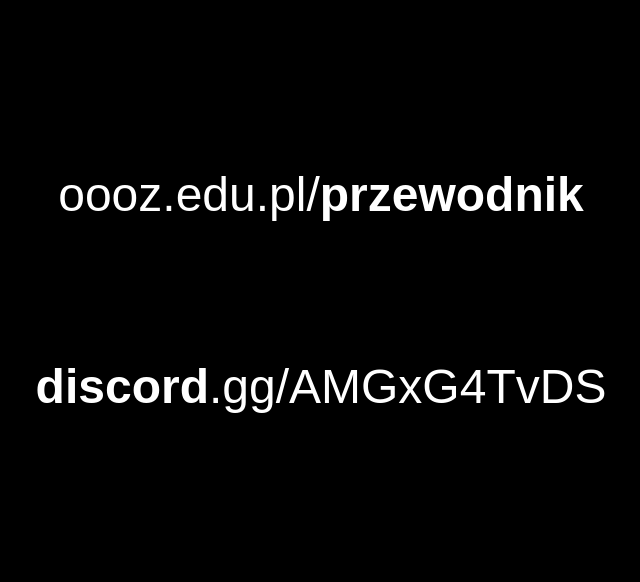
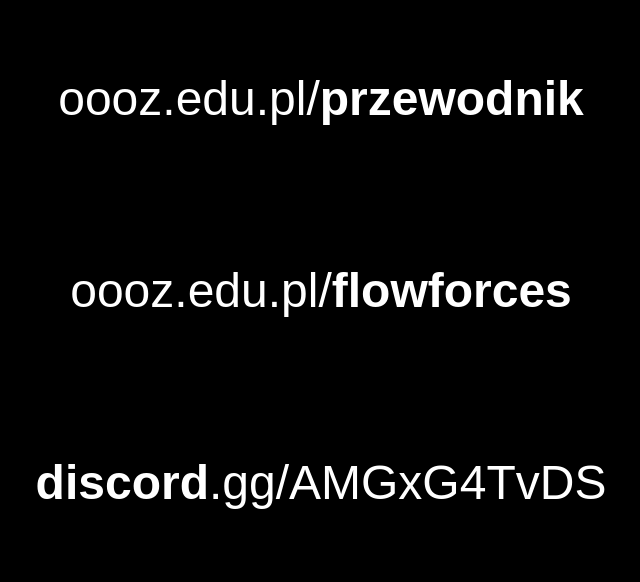
Before and after one commit to OOOZet/Website, a plain HTML site: page site/index.html in a window 1280 px wide. Shown: the part 109-691 px from the top of the page, without its empty margins (319-959 px from the left). Drawn offline with Linux system fonts and the light colour scheme; a web font is replaced by a local one.

Commit message:
Add link to Flowforces

```diff
--- a/site/index.html
+++ b/site/index.html
@@ -13,6 +13,7 @@
   <body>
     <ul>
       <li><a href='/przewodnik'>oooz.edu.pl/<strong>przewodnik</strong></a></li>
+      <li><a href='/flowforces'>oooz.edu.pl/<strong>flowforces</strong></a></li>
       <li><a href='https://discord.gg/AMGxG4TvDS'><strong>discord</strong>.gg/AMGxG4TvDS</a></li>
     </ul>
   </body>
```
